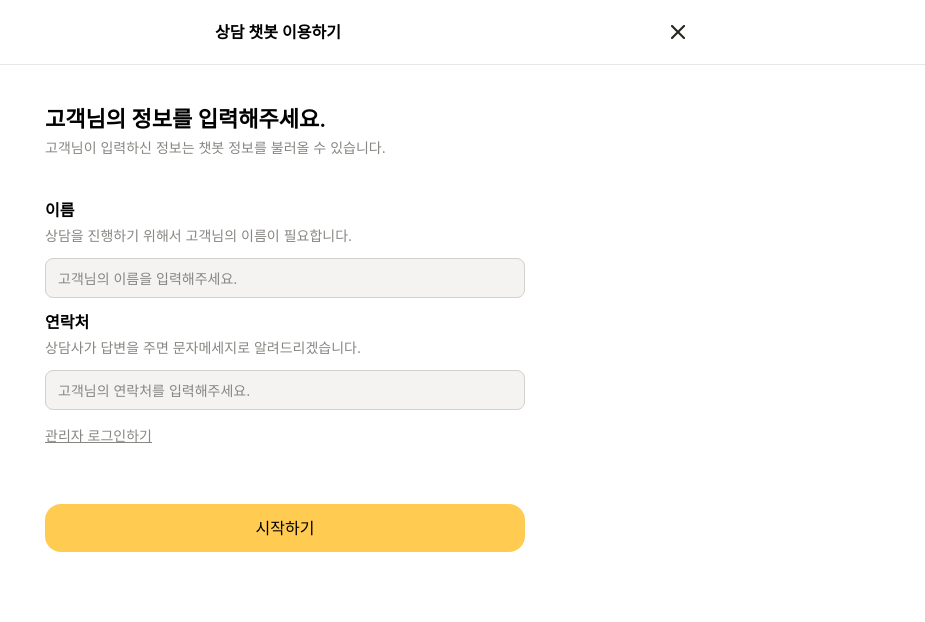
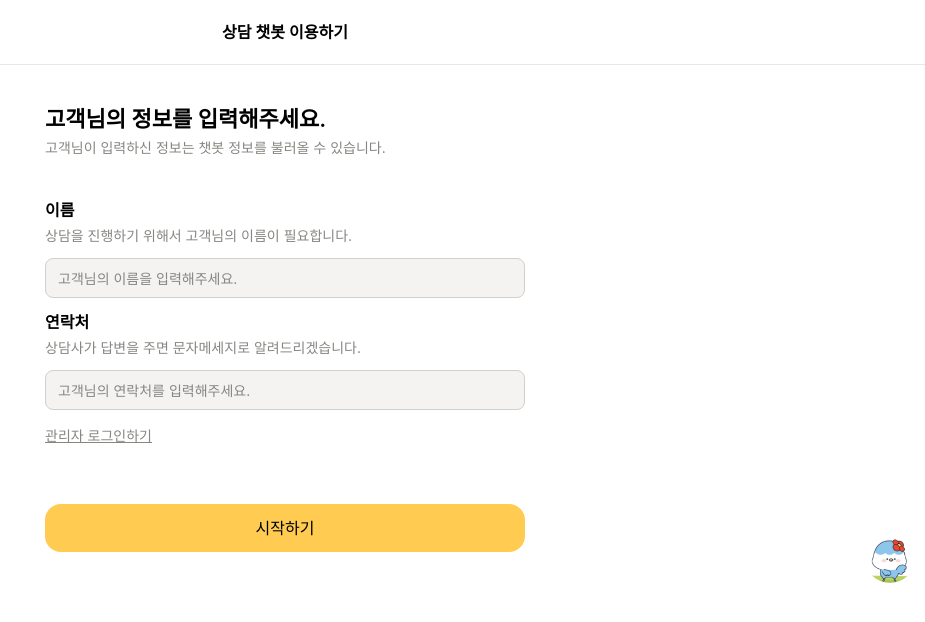
Before and after one commit to kimhyunkyuo/ChatvBot, a React (Create React App) app: page / in a window 1280 px wide. Shown: the top 622 px of the page, without its empty margins (355-1280 px from the left). Built offline with nearby package versions, Linux system fonts and the light colour scheme.

Commit message:
Feat: 플로팅 버튼, 모달창 구현

```diff
--- /dev/null
+++ b/src/components/DraggableModalButton.js
@@ -0,0 +1,126 @@
+import React, { useState, useEffect } from "react";
+import Draggable from "react-draggable";
+import Main from "../pages/Main";
+
+import botAvatar from "../assets/avatar.png";
+const DraggableModalButton = () => {
+  const [isModalOpen, setIsModalOpen] = useState(false);
+  const [isDragging, setIsDragging] = useState(false);
+  const [position, setPosition] = useState({ x: 0, y: 0 });
+
+  const close_icon = process.env.PUBLIC_URL + "/close_button_14.png";
+
+  const toggleModal = () => {
+    if (!isDragging) {
+      setIsModalOpen(!isModalOpen);
+    }
+  };
+
+  const handleStart = () => {
+    setIsDragging(false);
+  };
+
+  const handleDrag = (e, data) => {
+    setIsDragging(true);
+    setPosition({ x: 0, y: data.y });
+  };
+
+  const handleStop = () => {
+    setTimeout(() => {
+      setIsDragging(false);
+    }, 100);
+  };
+
+  useEffect(() => {
+    if (isModalOpen) {
+      document.body.style.overflow = "hidden";
+    } else {
+      document.body.style.overflow = "auto";
+    }
+  }, [isModalOpen]);
+
+  return (
+    <div>
+      <Draggable
+        axis="y"
+        bounds={{
+          top: -window.innerHeight,
+          bottom: window.innerHeight,
+        }}
+        position={position}
+        onStart={handleStart}
+        onDrag={handleDrag}
+        onStop={handleStop}
+      >
+        <button
+          onMouseDown={(e) => e.preventDefault()} // Prevent default to avoid text selection and other default behaviors
+          onClick={toggleModal}
+          style={{
+            position: "fixed",
+            right: "10px", // Positioned at the right end
+            top: `calc(66.67%)`,
+            zIndex: 100,
+            // backgroundColor: "red",
+            borderRadius: "50%",
+            width: "50px",
+            height: "50px",
+            cursor: "pointer",
+            transition: "top 0.1s ease-in-out",
+          }}
+        >
+          <img
+            src={botAvatar}
+            alt="Bot Avatar"
+            style={{
+              width: "50px",
+              height: "50px",
+              borderRadius: "50%",
+              pointerEvents: "none", // Make image unclickable
+            }}
+          />
+        </button>
+      </Draggable>
+      {isModalOpen && (
+        <div
+          style={{
+            position: "fixed",
+            top: "50%",
+            left: "50%",
+            transform: "translate(-50%, -50%)",
+            zIndex: 9,
+            backgroundColor: "var(--Background-Tertiary)",
+            // backgroundColor: "#fff",
+            boxShadow: "0 0 10px rgba(0,0,0,0.5)",
+            borderRadius: "10px",
+            width: "830px",
+            height: "600px",
+            // paddingBottom: "64px",
+            overflow: "scroll",
+            overflowX: "hidden",
+            overflowY: "hidden",
+          }}
+        >
+          <Main />
+          <button
+            onClick={toggleModal}
+            style={{
+              position: "absolute",
+              top: "1px",
+              right: "10px",
+              border: "none",
+              borderRadius: "50%",
+              width: "30px",
+              height: "64px",
+              alignItems: "center",
+              cursor: "pointer",
+            }}
+          >
+            <img src={close_icon} />
+          </button>
+        </div>
+      )}
+    </div>
+  );
+};
+
+export default DraggableModalButton;
--- a/src/pages/Login.js
+++ b/src/pages/Login.js
@@ -2,6 +2,7 @@
 import React, { useRef, useState } from "react";
 import { useNavigate } from "react-router-dom";
 import { useDispatch } from "react-redux";
+import DraggableModalButton from "../components/DraggableModalButton";
 
 const Login = () => {
   const name = useRef("");
@@ -19,14 +20,14 @@ const Login = () => {
       {/* <Navbar /> */}
       <div>
         <div>
-          <div class="mx-auto flex h-[64px] w-[800px] items-center justify-between">
+          <div class="mx-auto flex h-[64px] w-[800px] items-center justify-center">
             <div></div>
             <div className="flex cursor-default items-center justify-center text-base font-semibold">
               상담 챗봇 이용하기
             </div>
-            <button>
+            {/* <button>
               <img src={close_icon} />
-            </button>
+            </button> */}
           </div>
           <hr class="mb-10 h-1 w-full" />
           <div class="flex items-center justify-center">
@@ -83,6 +84,7 @@ const Login = () => {
           </div>
           */}
         </div>
+        <DraggableModalButton />
       </div>
     </div>
   );
```
